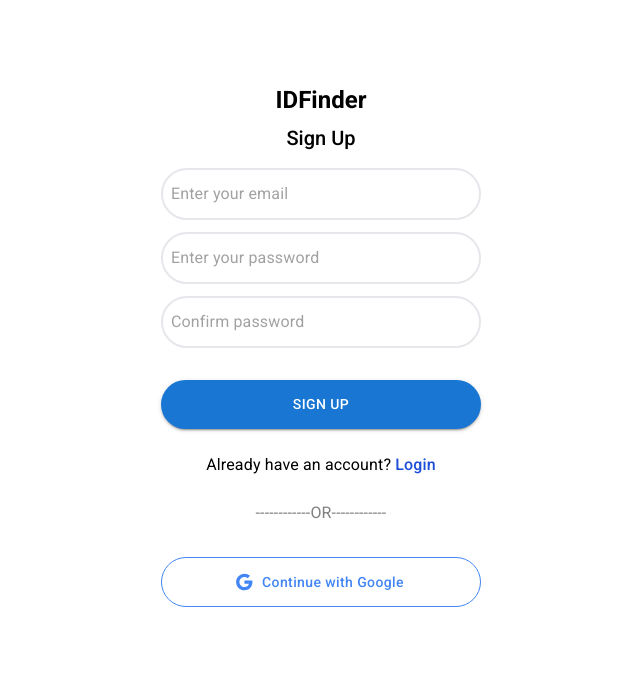
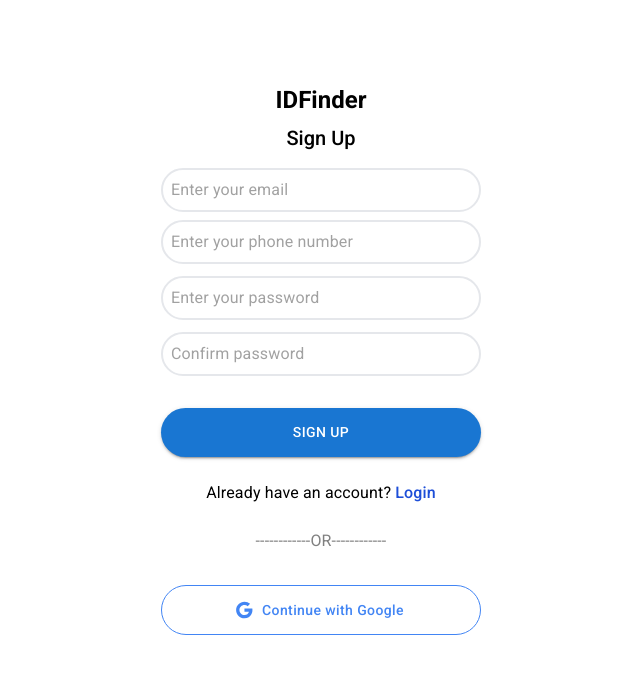
Before and after one commit to titus-mumo/IDFinder, a React (Create React App) app in the folder frontend/: page /auth/register in a window 1280 px wide. Shown: the top 674 px of the page, without its empty margins (559-1199 px from the left). Built offline with nearby package versions, Linux system fonts and the light colour scheme.

Commit message:
data validation in signup #6

```diff
--- a/frontend/src/pages/auth/SignUp.js
+++ b/frontend/src/pages/auth/SignUp.js
@@ -7,14 +7,43 @@
 
 export const SignUp = () => {
     const [email, setEmail] = useState('')
+    const [phoneNumber, setPhoneNumber] = useState('')
     const [password, setPassword] = useState('')
     const [confirmPassword, setConfirmPassword] = useState('')
+
+    const passwordRegex = /^(?=.*[a-z])(?=.*[A-Z])(?=.*\d)(?=.*[@$!%*?&])[A-Za-z\d@$!%*?&]{8,}$/;
 
     const showSnackBar = useSnackbar()
     const navigate = useNavigate()
 
     const handleRegisterWithEmail = (e) => {
         e.preventDefault()
+        if (email.length === 0 || phoneNumber.length === 0 || password.length === 0 || confirmPassword.length === 0){
+            return showSnackBar("Check to fill all the fields!")
+        }
+        if(!email.includes('@')){
+            return showSnackBar("Invalid email")
+        }
+        if(phoneNumber.length !== 13){
+            return showSnackBar("Phone number is invalid")
+        }
+        if(!str(phoneNumber).startsWith('+254')){
+            return showSnackBar("Phone number should start with +254")
+        }
+        if(password.length < 8){
+            return showSnackBar("Short too password!")
+        }
+
+        if(!passwordRegex.test(password)){
+            return showSnackBar("Weak password!")
+        }
+        if(password !== confirmPassword){
+            return showSnackBar("Passwords do not match!")
+        }
+
+        const data = {
+
+        }
         showSnackBar("Sign Up success!")
         setTimeout(() => {
             navigate('/auth/login')
@@ -31,7 +60,7 @@
         <div className='hidden lg:flex justify-center items-center' >
 
         </div>
-        <div className='w-full md:w-80 p-5 px-10 md:p-0'>
+        <div className='w-4/5 sm:w-3/5 md:w-80 p-5 px-10 md:p-0'>
 
             <div>
                 <p className='text-2xl font-bold my-1'>IDFinder</p>
@@ -40,9 +69,10 @@
                 <p className='my-2 text-xl font-medium'>Sign Up</p>
             </div>
             <form className='flex flex-col' onSubmit={(e) => handleRegisterWithEmail(e)}>
-                <Input className='mt-2 border-2 border-gray-200 p-2 rounded-full' type='text' placeholder='Enter your email' value={email} onChange={(e) => setEmail(e.target.value)} disableUnderline></Input>
-                <Input type='password' placeholder='Enter your password' className='mt-3 border-2 border-gray-200 p-2 rounded-full' value={password} onChange={(e) => setPassword(e.target.value)} disableUnderline></Input>
-                <Input type='password' placeholder='Confirm password' className='mt-3 border-2 border-gray-200 p-2 rounded-full' value={confirmPassword} onChange={(e) => setConfirmPassword(e.target.value)} disableUnderline></Input>
+                <Input className='mt-2 border-2 border-gray-200 px-2 py-1 rounded-full text-sm' type='text' placeholder='Enter your email' value={email} onChange={(e) => setEmail(e.target.value)} disableUnderline></Input>
+                <Input className='mt-2 border-2 border-gray-200 px-2 py-1 rounded-full text-sm' type='number' placeholder='Enter your phone number' value={phoneNumber} onChange={(e) => setPhoneNumber(e.target.value)} disableUnderline></Input>
+                <Input type='password' placeholder='Enter your password' className='mt-3 border-2 border-gray-200 px-2 py-1 rounded-full text-sm' value={password} onChange={(e) => setPassword(e.target.value)} disableUnderline></Input>
+                <Input type='password' placeholder='Confirm password' className='mt-3 border-2 border-gray-200 px-2 py-1 rounded-full text-sm' value={confirmPassword} onChange={(e) => setConfirmPassword(e.target.value)} disableUnderline></Input>
                 <Button variant='contained' type='submit' className='w-full' sx={{borderRadius: 7, paddingY: 1.5, marginTop: 4}}>Sign Up</Button>
             </form>
             <div>
```
